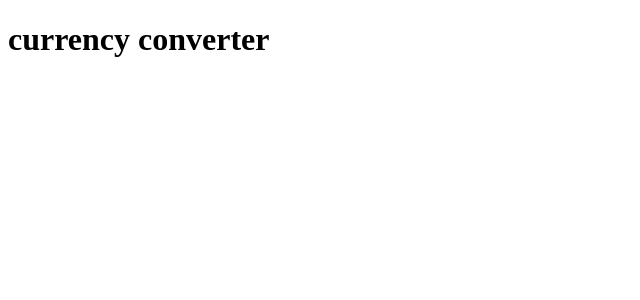
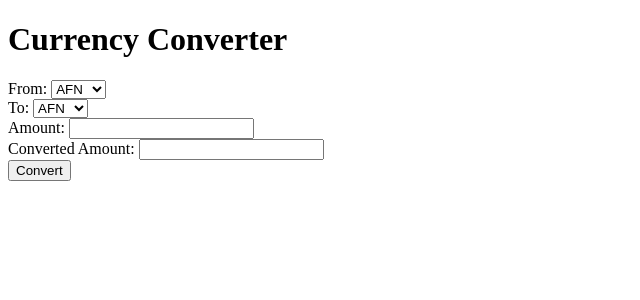
Before and after one commit to IsraelDavid1/API_convert_currencies, a Django app: page / in a window 1280 px wide. Shown: the top 300 px of the page, without its empty margins (0-640 px from the left). Run offline with Django 5.2, Linux system fonts and the light colour scheme.

Commit message:
update html
made labels and a script to get the informations from the api to convert

```diff
--- a/currency_converter/api/urls.py
+++ b/currency_converter/api/urls.py
@@ -1,7 +1,7 @@
 from django.urls import path
-from .views import convert_currency, currencies
+from .views import convert_currency, home
 
 urlpatterns = [
+    path('', home, name='home'),
     path('convert/', convert_currency, name='convert_currency'),
-    path('', currencies, name='currency converter')
 ]
--- a/currency_converter/api/views.py
+++ b/currency_converter/api/views.py
@@ -40,5 +40,5 @@ def convert_currency(request):
         'rate': rate
     })
 
-def currencies(request):
+def home(request):
     return render(request, 'home.html', {'currencies': currencies})
--- a/currency_converter/templates/home.html
+++ b/currency_converter/templates/home.html
@@ -3,13 +3,54 @@
 <head>
     <meta charset="UTF-8">
     <meta name="viewport" content="width=device-width, initial-scale=1.0">
-    <title>currency convertert</title>
+    <title>Currency Converter</title>
 </head>
 <body>
-    <h1>currency converter <br></h1>
-    <section class="converter">
+    <h1>Currency Converter</h1>
+    <form id="conversionForm">
+        <div id="send">
+            <label for="from">From:</label>
+            <select id="from" name="from">
+                {% for currency in currencies %}
+                    <option value="{{ currency }}">{{ currency }}</option>
+                {% endfor %}
+            </select>
+        </div>
+        <div id="give">
+            <label for="to">To:</label>
+            <select id="to" name="to">
+                {% for currency in currencies %}
+                    <option value="{{ currency }}">{{ currency }}</option>
+                {% endfor %}
+            </select>
+        </div>
+        <label for="amount">Amount:</label>
+        <input id="amount" name="amount" type="number" value="">
+        <br>
+        <label for="convertedAmount">Converted Amount:</label>
+        <input id="convertedAmount" name="convertedAmount" type="text" value="" readonly>
+        <br>
+        <button type="button" onclick="convertCurrency()">Convert</button>
+    </form>
+    <div id="result"></div>
 
-    </section>
+    <script>
+        function convertCurrency() {
+            const from = document.getElementById('from').value;
+            const to = document.getElementById('to').value;
+            const amount = document.getElementById('amount').value;
 
+            fetch(`/convert?from=${from}&to=${to}&amount=${amount}`)
+                .then(response => response.json())
+                .then(data => {
+                    document.getElementById('result').innerHTML = `
+                        <p>${amount} ${data.from_currency} é igual a ${data.converted_amount} ${data.to_currency}</p>
+                        <p>Taxa de câmbio: ${data.rate}</p>
+                    `;
+                    document.getElementById('convertedAmount').value = data.converted_amount;
+                })
+                .catch(error => console.error('Erro:', error));
+        }
+    </script>
 </body>
 </html>
```
